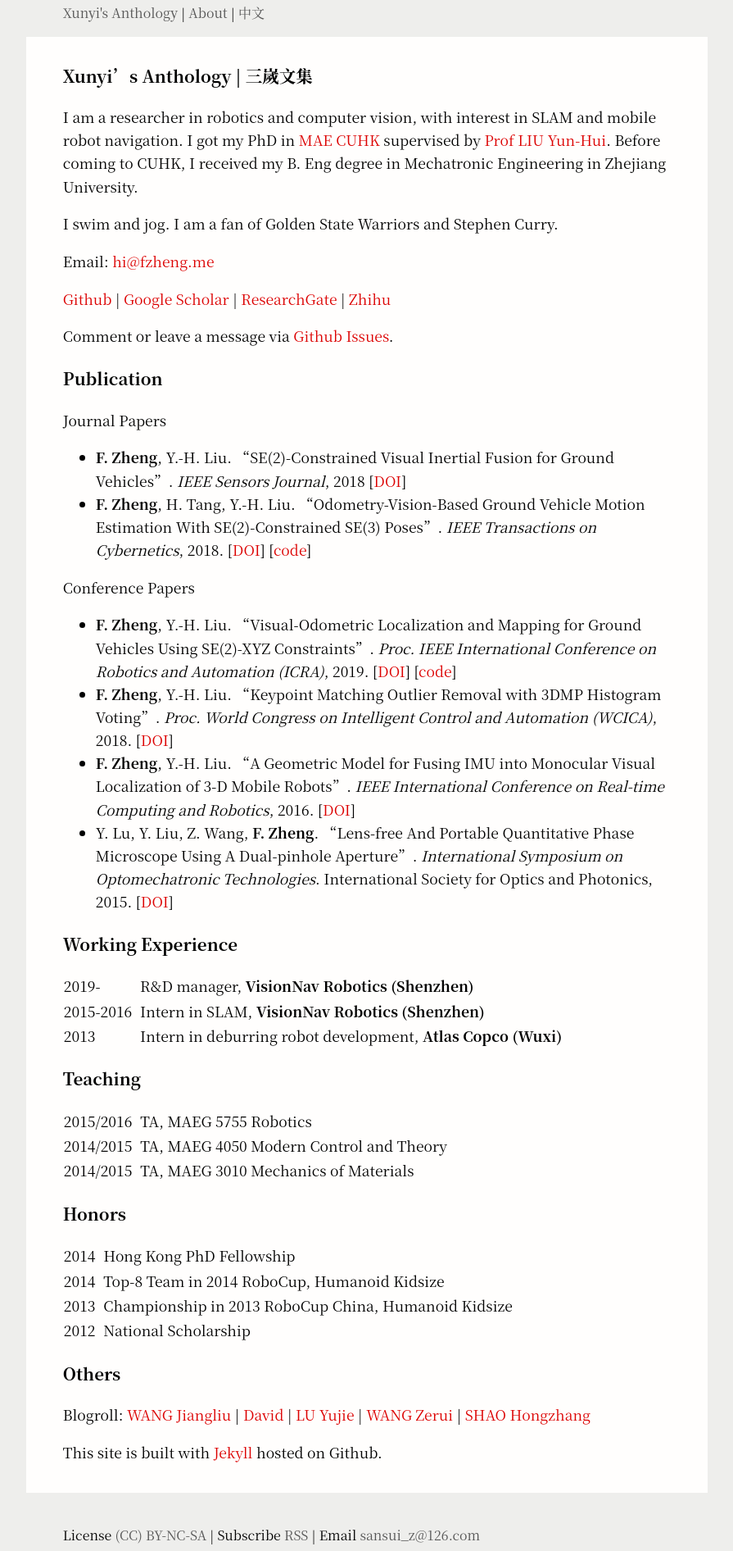
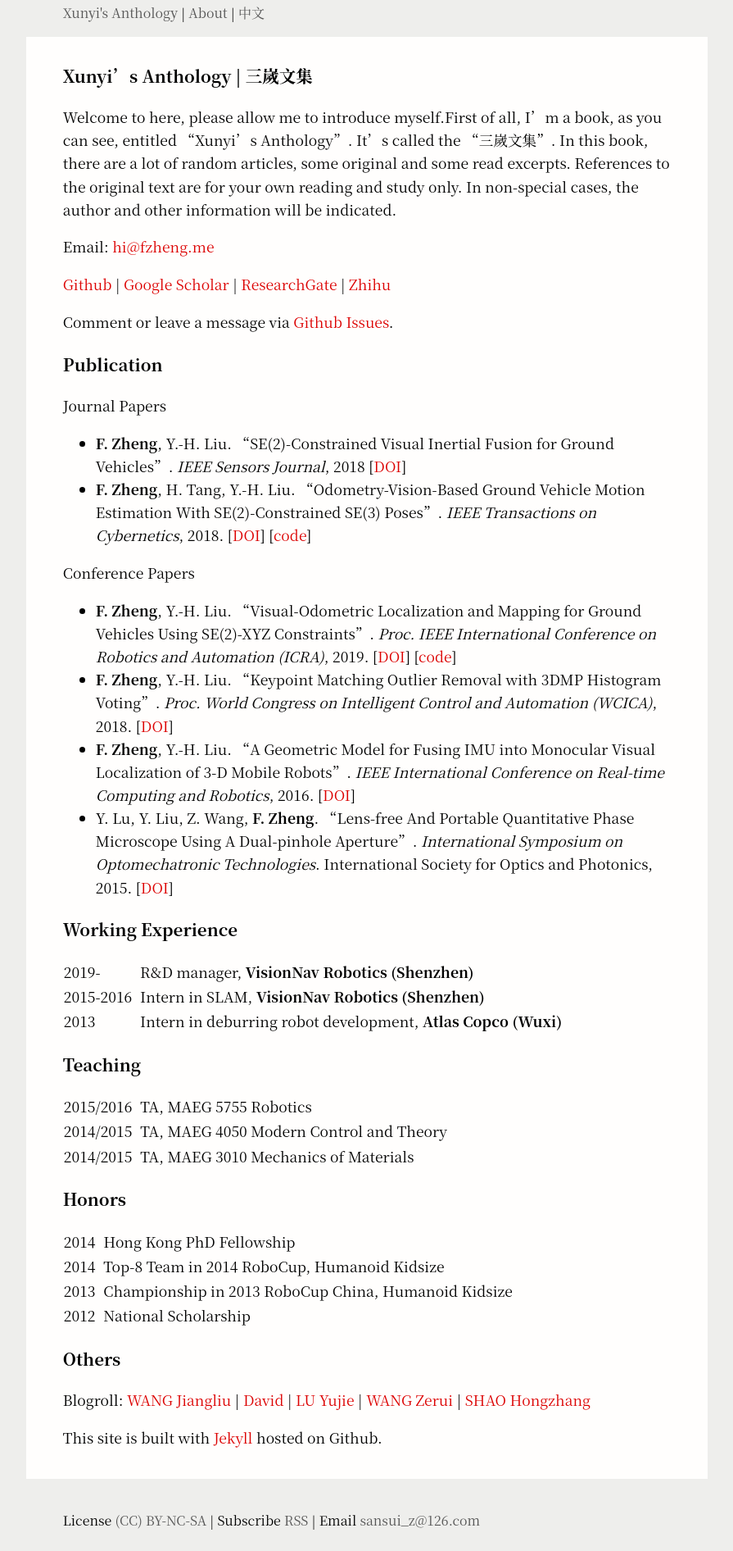
Before and after one commit to Sansuiz/wenji, a Jekyll site: the page built from pages/1about.md, in a window 1280 px wide. Shown: the whole page at 82% size, without its empty margins (192-1087 px from the left). Built offline with Jekyll 4.4.1, drawn with Linux system fonts in a browser that asks for light colours.

Commit message:
Update 1about.md

```diff
--- a/pages/1about.md
+++ b/pages/1about.md
@@ -6,11 +6,10 @@ permalink: /about/
 
 ### Xunyi's Anthology | 三嵗文集
 
-I am a researcher in robotics and computer vision, with interest in SLAM and mobile robot navigation.
-I got my PhD in [MAE CUHK](http://www.mae.cuhk.edu.hk) supervised by [Prof LIU Yun-Hui](http://www.ri.cuhk.edu.hk/yhliu).
-Before coming to CUHK, I received my B. Eng degree in Mechatronic Engineering in Zhejiang University.
-
-I swim and jog. I am a fan of Golden State Warriors and Stephen Curry.
+Welcome to here, please allow me to introduce myself.First of all, I'm a book, as you can see, entitled "Xunyi's Anthology".
+It's called the "三嵗文集". In this book, there are a lot of random articles, some original and some read excerpts.
+References to the original text are for your own reading and study only.
+In non-special cases, the author and other information will be indicated.
 
 Email: [hi@fzheng.me](mailto:hi@fzheng.me)
 
```
